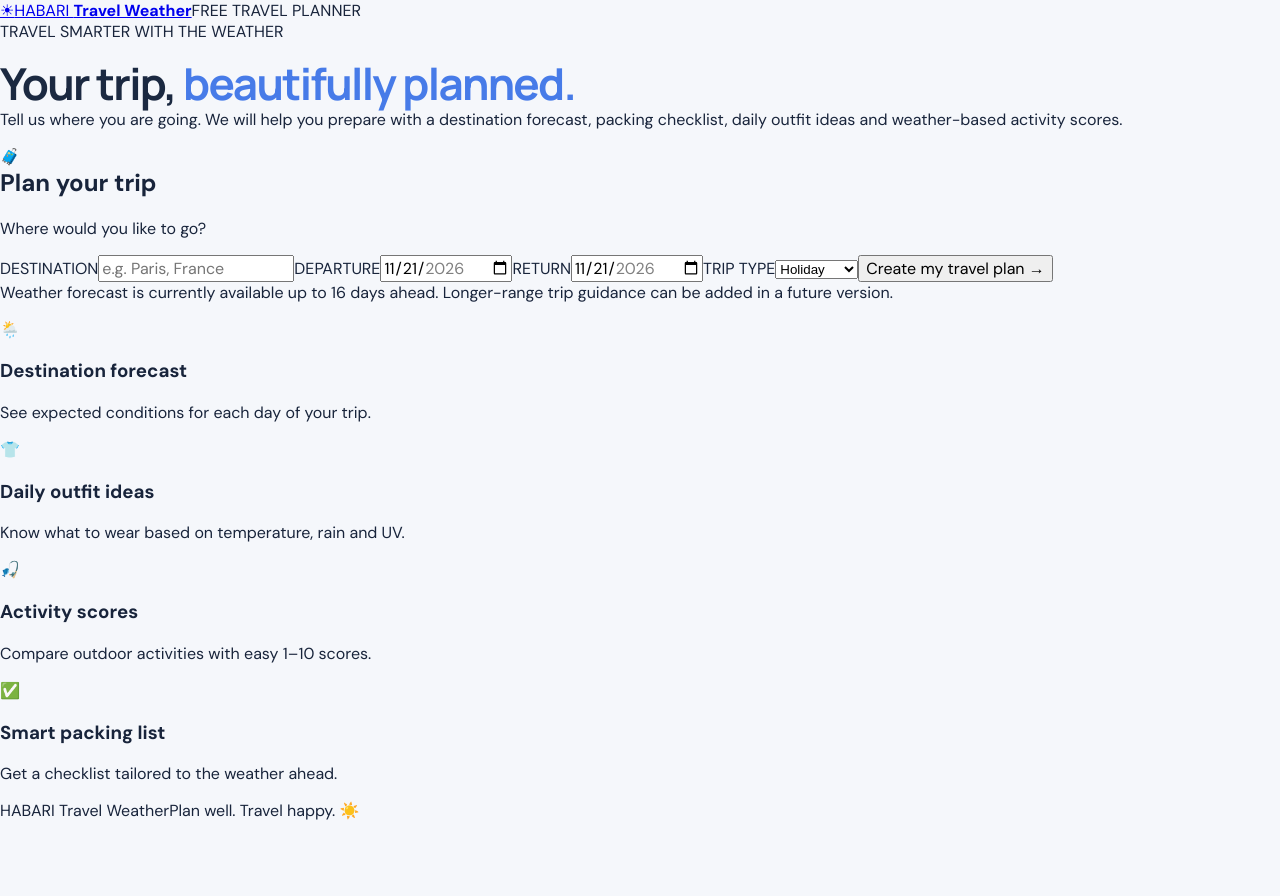
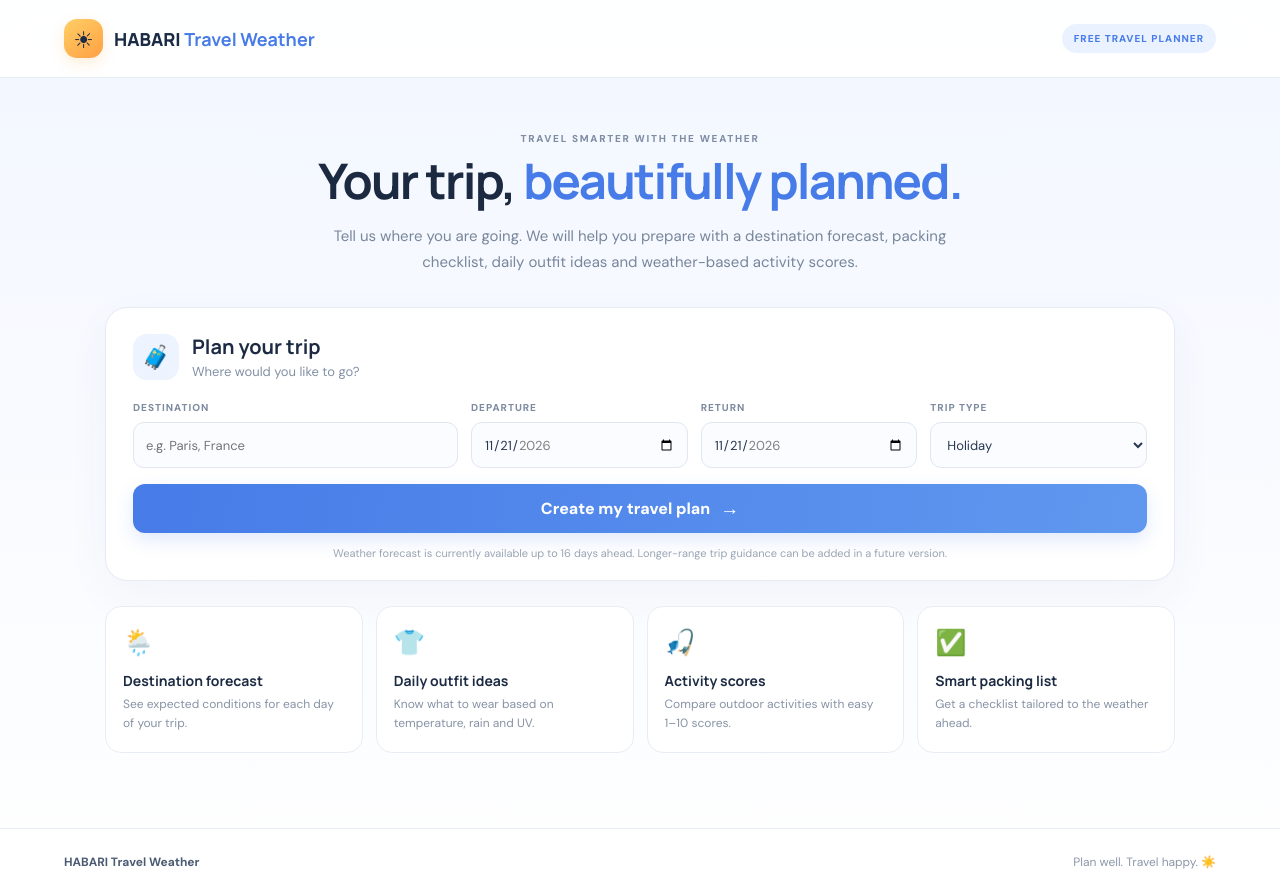
Before and after one commit to MtuliJohnsn/habari-bio, a React (Vite) app: page / in a window 1280 px wide. Before the commit the page ends 821 px from the top, so only its background shows below. Built offline with nearby package versions, Linux system fonts and the light colour scheme.

Commit message:
Style HABARI Travel Weather planner

```diff
--- a/src/App.css
+++ b/src/App.css
@@ -1,78 +1,97 @@
-@import url('https://fonts.googleapis.com/css2?family=DM+Sans:wght@400;500;600;700&family=Manrope:wght@400;500;600;700;800&display=swap');
+@import url('https://fonts.googleapis.com/css2?family=DM+Sans:wght@400;500;600;700;800&family=Manrope:wght@400;500;600;700;800&display=swap');
 
-:root{font-family:'DM Sans',sans-serif;color:#18243b;background:#f5f7fb;font-synthesis:none;text-rendering:optimizeLegibility}
+:root{font-family:'DM Sans',sans-serif;color:#1c2b43;background:#f4f7fc;font-synthesis:none;text-rendering:optimizeLegibility}
 *{box-sizing:border-box}
 body{margin:0;min-width:320px;min-height:100vh}
-button,input{font:inherit}
+button,input,select{font:inherit}
 button{cursor:pointer}
-.app-shell{min-height:100vh;background:linear-gradient(180deg,#f4f8ff 0%,#f8f9fc 42%,#fff 100%)}
-.topbar{height:82px;padding:0 max(5vw,24px);display:flex;align-items:center;gap:22px;background:rgba(255,255,255,.88);border-bottom:1px solid #e8edf5;position:sticky;top:0;z-index:5;backdrop-filter:blur(16px)}
-.brand{display:flex;align-items:center;gap:11px;text-decoration:none;color:#1b2941;font-family:Manrope,sans-serif;font-size:18px;font-weight:800;white-space:nowrap}
-.brand b{color:#477be8}
-.brand-mark{width:38px;height:38px;display:grid;place-items:center;border-radius:13px;background:linear-gradient(145deg,#ffcf65,#ff9f43);font-size:23px;box-shadow:0 5px 14px #f7bd6640}
-.search-form{height:46px;max-width:470px;width:100%;margin:auto;display:flex;align-items:center;gap:10px;padding:4px 5px 4px 15px;border:1px solid #e1e7f0;border-radius:14px;background:#f8faff;color:#8290a6}
-.search-form>span{font-size:24px;line-height:1}
-.search-form input{min-width:0;flex:1;border:0;outline:0;background:transparent;color:#1b2941;font-size:14px}
-.search-form button,.primary-button{border:0;border-radius:10px;background:#477be8;color:white;font-weight:700;padding:10px 16px}
-.search-form button:disabled{opacity:.5;cursor:not-allowed}
-.location-button{width:42px;height:42px;border:1px solid #e1e7f0;border-radius:13px;background:white;color:#477be8;font-size:25px}
-.main-content{max-width:1040px;margin:0 auto;padding:54px 26px 70px}
-.intro-row{display:flex;align-items:flex-end;justify-content:space-between;margin-bottom:26px}
-.eyebrow{margin:0 0 8px;color:#7f8ca2;font-size:10px;font-weight:800;letter-spacing:1.8px}
-h1,h2,p{margin-top:0}
-h1{margin-bottom:0;font-family:Manrope,sans-serif;font-size:clamp(30px,5vw,44px);line-height:1.15;letter-spacing:-1.7px;color:#1b2941}
-h1 span{color:#477be8}
-.unit-switch{display:flex;gap:3px;padding:4px;border:1px solid #e3e9f2;border-radius:11px;background:#fff}
-.unit-switch button{width:39px;height:32px;border:0;border-radius:8px;background:transparent;color:#8290a6;font-weight:700}
-.unit-switch button.selected{background:#eaf1ff;color:#356edb}
-.current-card{position:relative;overflow:hidden;min-height:330px;padding:35px 38px 105px;border-radius:25px;background:linear-gradient(120deg,#376ed2 0%,#5796ed 55%,#8fc4f6 100%);color:#fff;box-shadow:0 20px 55px #4b83d52c}
-.current-card:before,.current-card:after{content:"";position:absolute;border-radius:50%;background:#ffffff0c;pointer-events:none}
-.current-card:before{width:350px;height:350px;right:7%;top:-210px}
-.current-card:after{width:250px;height:250px;right:-60px;bottom:-170px}
-.current-copy{position:relative;z-index:2}
-.location-label{margin:0 0 9px;color:#dceaff;font-size:10px;font-weight:800;letter-spacing:1.8px}
-.current-copy h2{margin:0;font-family:Manrope,sans-serif;font-size:28px;font-weight:800}
-.region{margin:4px 0 10px;color:#d9e9ff;font-size:13px}
-.temperature{font-family:Manrope,sans-serif;font-size:78px;font-weight:700;line-height:1;letter-spacing:-5px}
-.temperature span{font-size:32px;vertical-align:top;letter-spacing:-1px}
-.condition{margin:12px 0 4px;font-size:17px;font-weight:700}
-.feels-like{margin:0;color:#e1efff;font-size:13px}
-.weather-art{position:absolute;right:13%;top:44px;z-index:1}
-.weather-art span{display:block;font-size:116px;filter:drop-shadow(0 14px 12px #234e8b30)}
-.current-stats{position:absolute;left:0;right:0;bottom:0;display:grid;grid-template-columns:repeat(3,1fr);padding:17px 30px;background:#ffffff18;border-top:1px solid #ffffff28;backdrop-filter:blur(8px)}
-.current-stats div{display:grid;grid-template-columns:28px 1fr;align-items:center;column-gap:8px;padding:0 15px;border-right:1px solid #ffffff30}
-.current-stats div:last-child{border:0}
-.current-stats div>span{grid-row:span 2;font-size:19px}
-.current-stats small{color:#e0edff;font-size:11px}
-.current-stats strong{font-size:14px}
-.forecast-section{margin-top:34px}
-.section-heading{display:flex;align-items:flex-end;justify-content:space-between;margin-bottom:14px}
-.section-heading .eyebrow{margin-bottom:5px}
-.section-heading h2{margin:0;font-family:Manrope,sans-serif;font-size:21px;color:#1b2941}
-.hourly-list{display:grid;grid-template-columns:repeat(6,minmax(0,1fr));gap:10px}
-.hour-item{min-height:140px;padding:16px 8px;display:flex;flex-direction:column;align-items:center;justify-content:space-between;gap:8px;border:1px solid #e8edf5;border-radius:16px;background:#fff;box-shadow:0 5px 18px #263c5d08}
-.hour-time{color:#75839a;font-size:12px;font-weight:600}
-.hour-icon{font-size:25px}
-.hour-item strong{font-family:Manrope,sans-serif;font-size:19px}
-.hour-item small{color:#6f8fca;font-size:10px}
-.daily-list{padding:5px 20px;border:1px solid #e8edf5;border-radius:17px;background:#fff;box-shadow:0 5px 18px #263c5d08}
-.day-row{min-height:57px;display:grid;grid-template-columns:1fr 1.2fr 1.1fr;align-items:center;gap:12px;border-bottom:1px solid #edf0f5}
-.day-row:last-child{border:0}
-.day-name{font-size:13px;color:#34445d}
-.day-condition{display:flex;align-items:center;gap:9px;font-size:19px}
-.day-condition span{color:#78869a;font-size:12px}
-.temperature-range{display:flex;align-items:center;justify-content:flex-end;gap:12px;font-size:12px;color:#8b97a9}
-.temperature-range b{color:#34445d}
-.range-track{position:relative;width:65px;height:5px;border-radius:9px;background:#e9eff8}
-.range-track i{position:absolute;top:0;height:5px;border-radius:9px;background:linear-gradient(90deg,#8fc4f6,#f5bd68)}
-.attribution{margin:22px 0 0;text-align:center;color:#98a3b3;font-size:11px}
-.attribution a{color:#477be8;text-decoration:none}
-.error-message{margin:0 0 18px;padding:12px 15px;border:1px solid #f3c9c5;border-radius:12px;background:#fff5f4;color:#a53c35;font-size:13px}
-.empty-state{min-height:360px;display:flex;flex-direction:column;align-items:center;justify-content:center;padding:35px 20px;border:1px solid #e8edf5;border-radius:24px;background:#fff;text-align:center}
-.loading-sun{margin-bottom:17px;font-size:58px}
-.empty-state h2{margin:0 0 8px;font-family:Manrope,sans-serif;font-size:23px}
-.empty-state p{margin:0 0 20px;color:#7f8ca2;font-size:14px}
-.footer{min-height:68px;padding:18px max(5vw,24px);display:flex;justify-content:space-between;align-items:center;border-top:1px solid #e8edf5;background:#fff;color:#8b97a9;font-size:12px}
-.footer span:first-child{color:#4b5b73;font-weight:700}
-@media(max-width:700px){.topbar{height:auto;min-height:75px;padding:14px 17px;gap:10px;flex-wrap:wrap}.brand{font-size:16px}.brand-mark{width:34px;height:34px}.search-form{order:3;max-width:none;flex-basis:100%}.location-button{margin-left:auto}.main-content{padding:36px 16px 55px}.current-card{padding:27px 24px 104px;min-height:320px}.weather-art{right:7%;top:52px}.weather-art span{font-size:78px}.temperature{font-size:68px}.current-stats{padding:15px 8px}.current-stats div{padding:0 7px;grid-template-columns:22px 1fr;gap:4px}.current-stats div>span{font-size:16px}.current-stats small{font-size:9px}.current-stats strong{font-size:12px}.hourly-list{grid-template-columns:repeat(4,minmax(0,1fr))}.hour-item{min-height:125px}.day-row{grid-template-columns:.8fr 1.1fr 1fr;gap:6px}.day-condition span{display:none}.daily-list{padding:5px 13px}.temperature-range{gap:7px}.range-track{width:42px}.footer{padding:17px;gap:10px;font-size:10px}}
-@media(max-width:390px){.weather-art{opacity:.7;right:4%}.weather-art span{font-size:64px}.current-copy h2{font-size:23px}.temperature{font-size:60px}.hourly-list{grid-template-columns:repeat(3,minmax(0,1fr))}.range-track{display:none}}
+.travel-app{min-height:100vh;background:linear-gradient(180deg,#f2f7ff 0%,#f8faff 48%,#fff 100%)}
+.travel-header{height:78px;padding:0 max(5vw,22px);display:flex;align-items:center;justify-content:space-between;background:#ffffffed;border-bottom:1px solid #e7edf6;position:sticky;top:0;z-index:10;backdrop-filter:blur(15px)}
+.travel-brand{display:flex;align-items:center;gap:11px;color:#1b2b45;text-decoration:none;font-family:Manrope,sans-serif;font-size:18px;font-weight:800}
+.travel-brand b{color:#477be8}
+.travel-logo{width:39px;height:39px;display:grid;place-items:center;border-radius:13px;background:linear-gradient(145deg,#ffcf65,#ff9f43);font-size:23px;box-shadow:0 5px 14px #f7bd6640}
+.free-label{padding:8px 12px;border-radius:30px;background:#eaf2ff;color:#477be8;font-size:10px;font-weight:800;letter-spacing:1px}
+.travel-main{max-width:1120px;margin:0 auto;padding:54px 25px 75px}
+.hero{text-align:center;max-width:720px;margin:0 auto 32px}
+.travel-eyebrow{margin:0 0 8px;color:#7f8ca2;font-size:10px;font-weight:800;letter-spacing:1.7px}
+.hero h1{margin:0;font-family:Manrope,sans-serif;font-size:clamp(32px,5vw,49px);line-height:1.15;letter-spacing:-1.8px;color:#1b2941}
+.hero h1 span{color:#477be8}
+.hero-description{max-width:650px;margin:15px auto 0;color:#78869a;font-size:15px;line-height:1.7}
+.planner-card{padding:25px 27px 20px;border:1px solid #e4ebf5;border-radius:22px;background:#fff;box-shadow:0 15px 45px #28446b0b}
+.planner-heading{display:flex;align-items:center;gap:13px;margin-bottom:21px}
+.planner-icon{width:46px;height:46px;display:grid;place-items:center;border-radius:14px;background:#edf3ff;font-size:23px}
+.planner-heading h2{margin:0 0 3px;font-family:Manrope,sans-serif;font-size:20px}
+.planner-heading p{margin:0;color:#8290a5;font-size:13px}
+.trip-form{display:grid;grid-template-columns:1.5fr 1fr 1fr 1fr;gap:13px;align-items:end}
+.field{display:flex;flex-direction:column;gap:8px;min-width:0}
+.field>span{color:#7e8ba0;font-size:10px;font-weight:800;letter-spacing:1px}
+.field input,.field select{width:100%;height:46px;padding:0 12px;border:1px solid #e0e7f1;border-radius:11px;background:#fbfcff;color:#273750;outline:none;font-size:13px}
+.field input:focus,.field select:focus{border-color:#7fa4f0;box-shadow:0 0 0 3px #477be81a}
+.create-plan-button{grid-column:1/-1;display:flex;justify-content:center;align-items:center;gap:10px;height:49px;margin-top:3px;border:0;border-radius:12px;background:linear-gradient(100deg,#477be8,#6098ef);color:white;font-weight:800;box-shadow:0 7px 18px #477be82b}
+.create-plan-button:hover{filter:brightness(1.04)}
+.create-plan-button:disabled{opacity:.65;cursor:wait}
+.create-plan-button span{font-size:19px}
+.forecast-note{margin:13px 0 0;color:#9aa5b4;font-size:11px;text-align:center}
+.travel-error{margin:14px 0 0;padding:11px 13px;border:1px solid #f1cfca;border-radius:10px;background:#fff6f4;color:#a5443d;font-size:13px}
+.feature-grid{display:grid;grid-template-columns:repeat(4,1fr);gap:13px;margin-top:25px}
+.feature-grid article{padding:19px 17px;border:1px solid #e8edf5;border-radius:16px;background:#fff}
+.feature-grid article>span{font-size:25px}
+.feature-grid h3{margin:12px 0 5px;font-family:Manrope,sans-serif;font-size:14px}
+.feature-grid p{margin:0;color:#8793a5;font-size:12px;line-height:1.55}
+.results{margin-top:38px}
+.results-title{display:flex;align-items:center;justify-content:space-between;margin-bottom:17px}
+.results-title h2{margin:0 0 3px;font-family:Manrope,sans-serif;font-size:29px;letter-spacing:-.7px}
+.results-title p:last-child{margin:0;color:#7f8ca2;font-size:13px}
+.edit-trip{padding:9px 14px;border:1px solid #dce6f5;border-radius:10px;background:#fff;color:#477be8;font-size:12px;font-weight:700}
+.summary-strip{display:grid;grid-template-columns:repeat(3,1fr);padding:17px 10px;border:1px solid #e6edf7;border-radius:16px;background:#fff}
+.summary-strip>div{display:grid;grid-template-columns:32px 1fr;align-items:center;column-gap:9px;padding:0 18px;border-right:1px solid #edf0f5}
+.summary-strip>div:last-child{border:0}
+.summary-strip span{grid-row:span 2;font-size:21px}
+.summary-strip small{color:#8995a6;font-size:11px}
+.summary-strip strong{color:#2d405c;font-size:14px}
+.result-section{margin-top:30px}
+.result-heading{display:flex;align-items:flex-end;justify-content:space-between;margin-bottom:13px}
+.result-heading .travel-eyebrow{margin-bottom:5px}
+.result-heading h3{margin:0;font-family:Manrope,sans-serif;font-size:20px}
+.day-cards{display:grid;grid-template-columns:repeat(3,minmax(0,1fr));gap:13px}
+.day-card{padding:17px;border:1px solid #e6edf6;border-radius:16px;background:#fff;box-shadow:0 5px 18px #263c5d08}
+.day-card-top{display:flex;justify-content:space-between;align-items:center}
+.day-card-top>div{display:flex;flex-direction:column;gap:3px}
+.day-card-top strong{font-size:13px}
+.day-card-top small{color:#8b97a8;font-size:11px}
+.day-weather-icon{font-size:28px}
+.day-condition-text{margin:10px 0 4px;color:#74839a;font-size:12px}
+.day-temperatures{display:flex;align-items:baseline;gap:8px}
+.day-temperatures strong{font-family:Manrope,sans-serif;font-size:29px}
+.day-temperatures span{color:#8995a6;font-size:11px}
+.day-facts{display:flex;flex-wrap:wrap;gap:7px;margin:12px 0;padding:10px 0;border-top:1px solid #eff2f7;border-bottom:1px solid #eff2f7}
+.day-facts span{padding:5px 7px;border-radius:7px;background:#f5f8fd;color:#66758c;font-size:10px}
+.outfit-tip{display:flex;flex-direction:column;gap:6px;color:#68778d;font-size:11px;line-height:1.4}
+.outfit-tip b{margin-bottom:2px;color:#3a4d69;font-size:12px}
+.outfit-tip span:before{content:'•';margin-right:6px;color:#477be8}
+.result-columns{display:grid;grid-template-columns:.9fr 1.1fr;gap:16px;align-items:start}
+.checklist-section,.activity-section{padding:19px;border:1px solid #e6edf6;border-radius:17px;background:#fff}
+.progress-count{color:#477be8;font-size:12px;font-weight:800}
+.checklist{display:flex;flex-direction:column;gap:2px}
+.check-item{display:flex;align-items:center;gap:10px;padding:9px 5px;border-bottom:1px solid #f0f3f8;color:#53637a;font-size:12px;cursor:pointer}
+.check-item:last-child{border:0}
+.check-item input{width:16px;height:16px;accent-color:#477be8}
+.check-item.checked span{color:#9aa5b4;text-decoration:line-through}
+.score-explainer{margin:-4px 0 13px;color:#8995a6;font-size:11px;line-height:1.5}
+.activity-day{padding:11px 0;border-top:1px solid #eff2f7}
+.activity-day>strong{display:block;margin-bottom:9px;color:#42536d;font-size:12px}
+.activity-scores{display:grid;grid-template-columns:repeat(2,minmax(0,1fr));gap:7px}
+.activity-score{display:flex;align-items:center;gap:6px;padding:7px 8px;border-radius:9px;background:#f6f8fc;color:#607088;font-size:10px}
+.activity-score i{font-style:normal;font-size:14px}
+.activity-score b{margin-left:auto;color:#477be8;font-size:11px;white-space:nowrap}
+.advisory-card{display:flex;gap:13px;margin-top:18px;padding:17px 19px;border:1px solid #dce9ff;border-radius:15px;background:#f1f6ff}
+.advisory-card>span{font-size:23px}
+.advisory-card b{color:#30496f;font-size:13px}
+.advisory-card p{margin:5px 0 0;color:#687b99;font-size:12px;line-height:1.6}
+.weather-attribution{margin:18px 0 0;text-align:center;color:#9aa5b4;font-size:10px}
+.weather-attribution a{color:#477be8;text-decoration:none}
+.travel-footer{min-height:68px;padding:18px max(5vw,22px);display:flex;justify-content:space-between;align-items:center;border-top:1px solid #e8edf5;background:#fff;color:#8b97a9;font-size:12px}
+.travel-footer span:first-child{color:#4b5b73;font-weight:700}
+@media(max-width:850px){.trip-form{grid-template-columns:repeat(2,minmax(0,1fr))}.day-cards{grid-template-columns:repeat(2,minmax(0,1fr))}.feature-grid{grid-template-columns:repeat(2,1fr)}}
+@media(max-width:620px){.travel-header{height:70px;padding:0 15px}.travel-brand{font-size:15px}.travel-logo{width:34px;height:34px}.free-label{font-size:8px;padding:7px 9px}.travel-main{padding:37px 15px 55px}.hero{margin-bottom:25px}.hero-description{font-size:13px}.planner-card{padding:19px 16px}.trip-form{grid-template-columns:1fr}.create-plan-button{grid-column:auto}.feature-grid{gap:9px}.feature-grid article{padding:14px}.feature-grid h3{font-size:13px}.feature-grid p{font-size:11px}.results-title h2{font-size:24px}.summary-strip{padding:13px 5px}.summary-strip>div{grid-template-columns:25px 1fr;padding:0 7px;gap:5px}.summary-strip span{font-size:17px}.summary-strip small{font-size:9px}.summary-strip strong{font-size:11px}.day-cards{grid-template-columns:1fr}.result-columns{grid-template-columns:1fr}.activity-scores{grid-template-columns:1fr 1fr}.travel-footer{padding:16px;font-size:10px;gap:10px}}
+@media(max-width:370px){.free-label{display:none}.activity-scores{grid-template-columns:1fr}}
```
